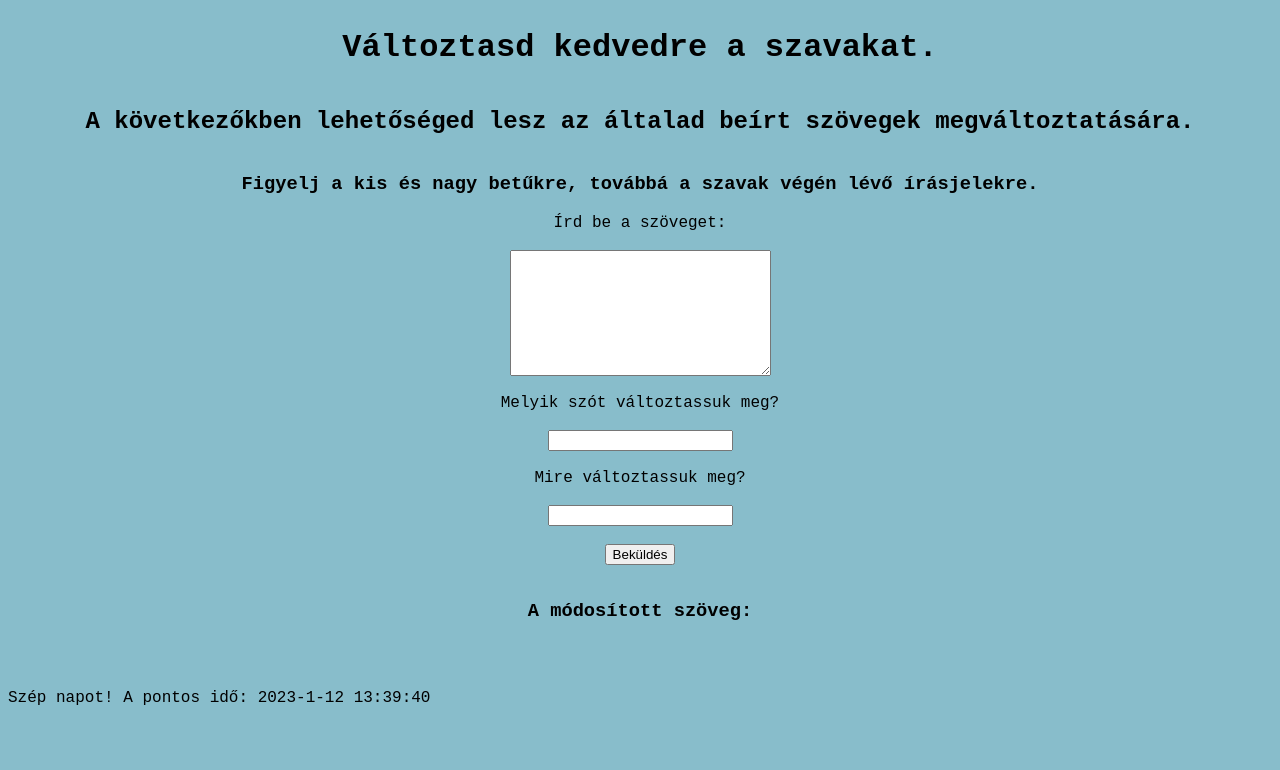
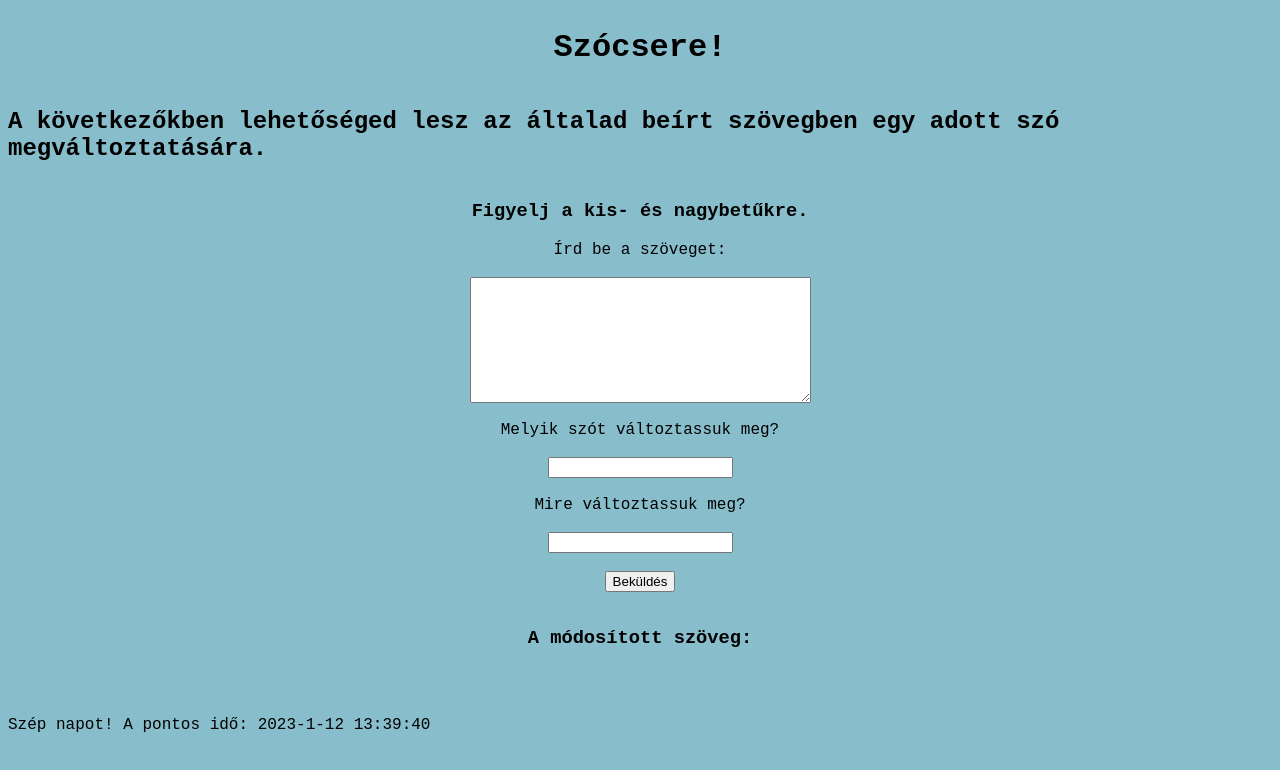
Before and after one commit to petergyenge/petergyenge.github.io, a plain HTML site: page index.html in a window 1280 px wide. Drawn offline with Linux system fonts and the light colour scheme; a web font is replaced by a local one.

Commit message:
Update index.html

```diff
--- a/index.html
+++ b/index.html
@@ -12,15 +12,15 @@
 </head>
 <body>
     <div class="headline">
-        <h1>Változtasd kedvedre a szavakat.</h1>
-        <h2>A következőkben lehetőséged lesz az általad beírt szövegek megváltoztatására.</h2>
-        <h3>Figyelj a kis és nagy betűkre, továbbá a szavak végén lévő írásjelekre.</h3>
+        <h1>Szócsere!</h1>
+        <h2>A következőkben lehetőséged lesz az általad beírt szövegben egy adott szó megváltoztatására.</h2>
+        <h3>Figyelj a kis- és nagybetűkre.</h3>
         </div>
 
 
     <form>
         <label for="szoveg">Írd be a szöveget:</label><br>
-        <textarea id="szoveg" name="szoveg" rows="8" cols="30"></textarea><br>
+        <textarea id="szoveg" name="szoveg" rows="8" cols="40"></textarea><br>
         <label for="mit">Melyik szót változtassuk meg?</label><br>
         <input type="text" id="mit" name="mit"><br>
         <label for="mire">Mire változtassuk meg?</label><br>
```
